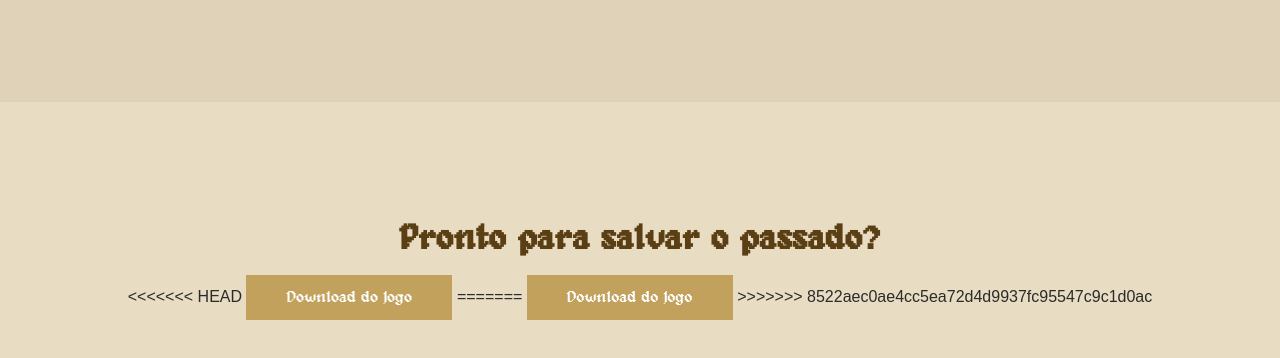
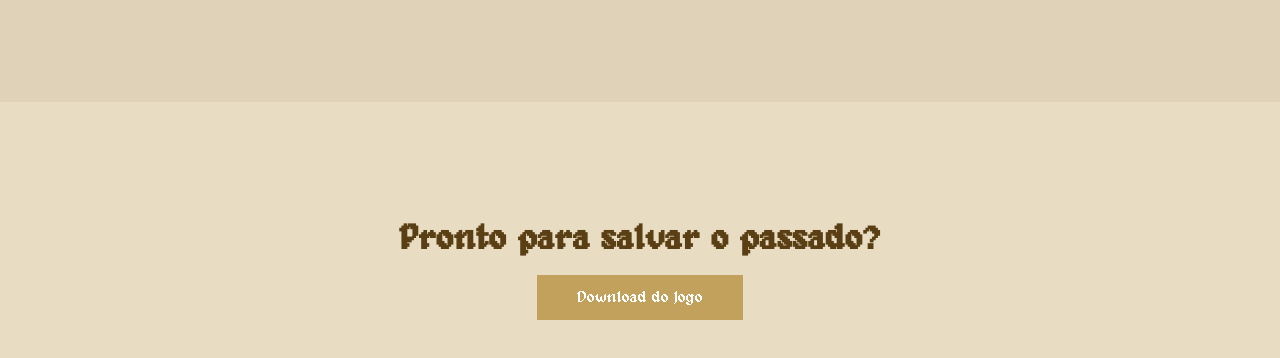
Before and after one commit to RyanBowen-777/Tcc, a plain HTML site: page index.html in a window 1280 px wide. Shown: the part 1737-2095 px from the top of the page. Drawn offline with Linux system fonts and the light colour scheme.

Commit message:
2411 1528

```diff
--- a/index.html
+++ b/index.html
@@ -107,11 +107,8 @@
 <!-- DOWNLOAD -->
 <section class="download-section hidden" id="download">
     <h2>Pronto para salvar o passado?</h2>
-<<<<<<< HEAD
-    <a href="EnemQuest.rar">Download do Jogo</a>
-=======
     <a href="./download/EnemQuest.rar">Download do Jogo</a>
->>>>>>> 8522aec0ae4cc5ea72d4d9937fc95547c9c1d0ac
+
 </section>
 
 <script src="script.js"></script>
```
